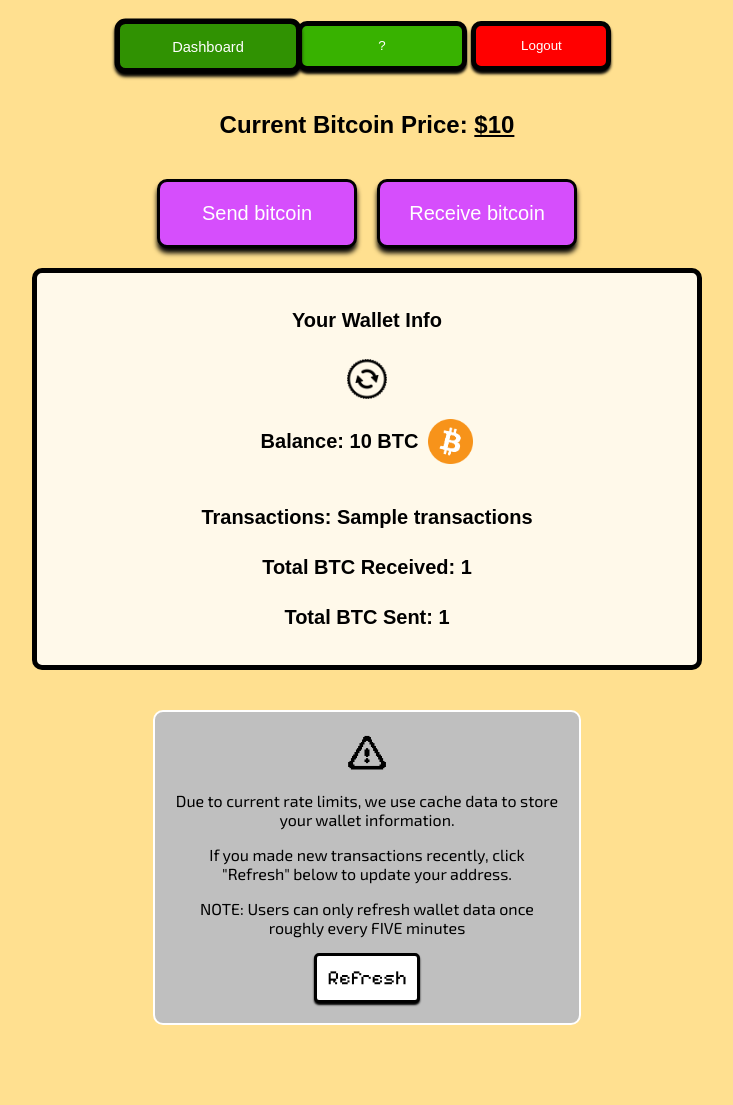
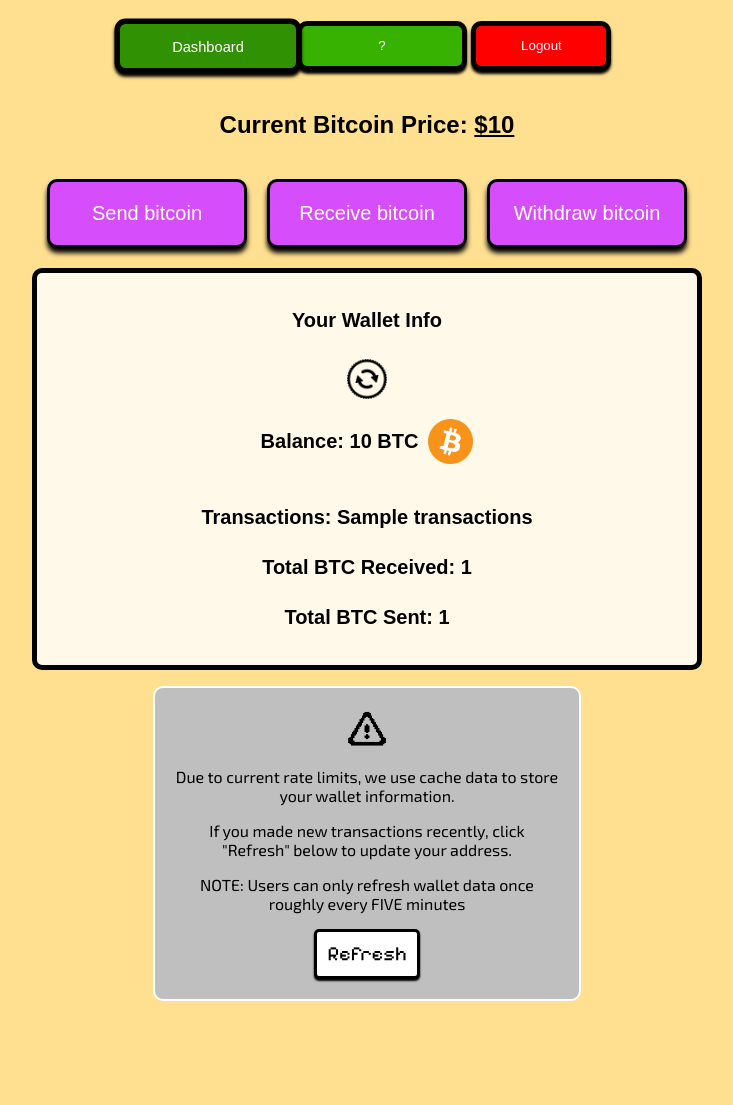
Before and after one commit to BrinkOfSecondBailout/Brink-Bitcoin-Wallet, a Django app: template templates/dashboard.html in a window 1280 px wide. Shown: the part 375-1480 px from the top of the page, without its empty margins (273-1006 px from the left). After the commit the page ends 1376 px from the top, so only its background shows below. Run offline with Django 5.2, Linux system fonts and the light colour scheme; the template is opened without the code that fills it: most values are stand-ins (such as "Sample title", 1, 10 or a date in 2020); some web fonts are replaced.

Commit message:
adding withdraw bitcoin

```diff
--- a/static/css/style.css
+++ b/static/css/style.css
@@ -100,7 +100,7 @@ body {
     margin: 0 auto;
 }
 
-#receive-div , #send-div{
+#receive-div , #send-div, #withdraw-div{
     flex-direction: column;
     justify-content: center;
     border: 2px solid white;
@@ -124,14 +124,14 @@ body {
     color: rgb(0, 0, 0);
     width: 30%;
     margin: 0 auto;
-    margin-top: 5vh;
+    margin-top: 2vh;
     border: 2px solid white;
     padding: 20px;
     border-radius: 10px;
     background-color: rgb(191, 191, 191);
 }
 
-.receive , .send {
+.receive , .send , .withdraw {
     width: 90%;
     margin: 0 auto;
     padding: 10px;
--- a/static/script.js
+++ b/static/script.js
@@ -7,6 +7,8 @@ document.addEventListener('DOMContentLoaded', function() {
     receiveDiv.style.display = 'none';
     const sendDiv = document.getElementById('send-div');
     sendDiv.style.display = 'none';
+    const withdrawDiv = document.getElementById('withdraw-div');
+    withdrawDiv.style.display = 'none';
 
     satoshiDiv.style.display = 'none';
     usdDiv.style.display = 'none';
@@ -33,12 +35,16 @@ function receiveBitcoin(e) {
     const receiveDiv = document.getElementById('receive-div');
     const sendButton = document.getElementById('send-button');
     const sendDiv = document.getElementById('send-div');
+    const withdrawButton = document.getElementById('withdraw-button');
+    const withdrawDiv = document.getElementById('withdraw-div');
 
     if(receiveDiv.style.display === 'none') {
         receiveDiv.style.display = 'flex';
         receiveButton.classList.add('active-button');
         sendDiv.style.display = 'none';
         sendButton.classList.remove('active-button');
+        withdrawDiv.style.display = 'none';
+        withdrawButton.classList.remove('active-button');
     } else {
         receiveDiv.style.display = 'none';
         receiveButton.classList.remove('active-button');
@@ -51,14 +57,41 @@ function sendBitcoin(e) {
     const sendDiv = document.getElementById('send-div');
     const receiveDiv = document.getElementById('receive-div');
     const receiveButton = document.getElementById('receive-button');
+    const withdrawButton = document.getElementById('withdraw-button');
+    const withdrawDiv = document.getElementById('withdraw-div');
 
     if(sendDiv.style.display === 'none') {
         sendDiv.style.display = 'flex';
         sendButton.classList.add('active-button');
         receiveDiv.style.display = 'none';
         receiveButton.classList.remove('active-button');
+        withdrawDiv.style.display = 'none';
+        withdrawButton.classList.remove('active-button');
     } else {
         sendDiv.style.display = 'none';
         sendButton.classList.remove('active-button');
     }
 }
+
+function withdrawBitcoin(e) {
+    e.preventDefault();
+    const withdrawButton = document.getElementById('withdraw-button');
+    const withdrawDiv = document.getElementById('withdraw-div');
+    const receiveButton = document.getElementById('receive-button');
+    const receiveDiv = document.getElementById('receive-div');
+    const sendButton = document.getElementById('send-button');
+    const sendDiv = document.getElementById('send-div');
+
+    if(withdrawDiv.style.display === 'none') {
+        withdrawDiv.style.display = 'flex';
+        withdrawButton.classList.add('active-button');
+        receiveDiv.style.display = 'none';
+        receiveButton.classList.remove('active-button');
+        sendDiv.style.display = 'none';
+        sendButton.classList.remove('active-button');
+    } else {
+        withdrawDiv.style.display = 'none';
+        withdrawButton.classList.remove('active-button');
+    }
+
+}
--- a/templates/dashboard.html
+++ b/templates/dashboard.html
@@ -36,6 +36,7 @@
         <div class="send-receive-div">
             <button onclick="sendBitcoin(event)" class="standard-button" id="send-button">Send bitcoin</button>
             <button onclick="receiveBitcoin(event)" class="standard-button" id="receive-button">Receive bitcoin</button>
+            <button onclick="withdrawBitcoin(event)" class="standard-button" id="withdraw-button">Withdraw bitcoin</button>
         </div>
 
         <div id="send-div" class="font-exo-div">
@@ -74,6 +75,12 @@
             <!-- <div>
                 <a href="generate_new_address"><button>Generate new address</button></a>
             </div> -->
+        </div>
+
+        <div id="withdraw-div" class="font-exo-div">
+            <div class="withdraw">
+
+            </div>
         </div>
 
         <div class="wallet-info-div">
```
